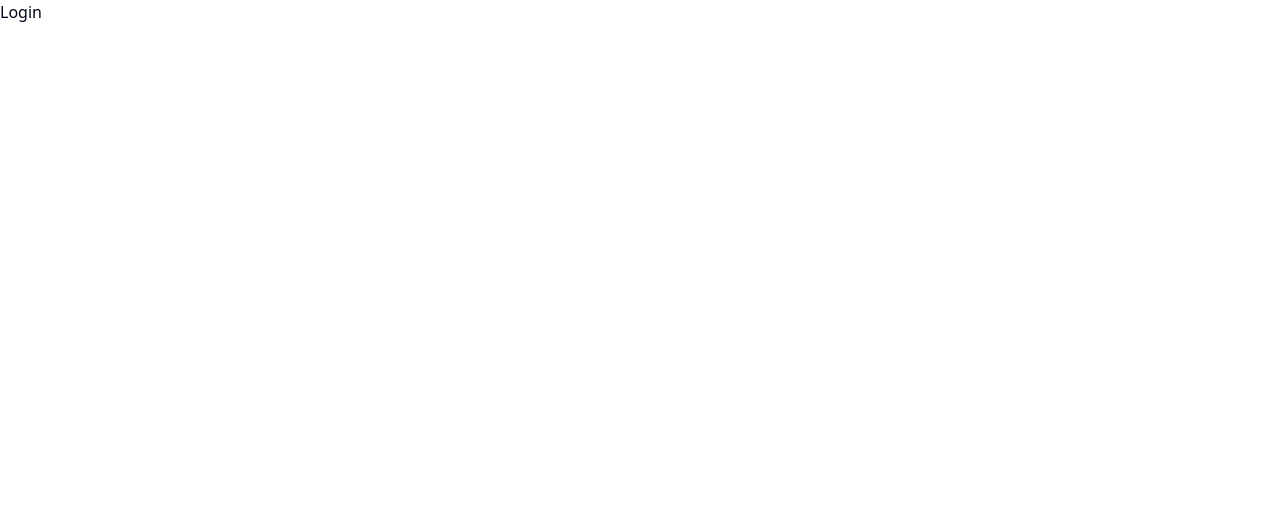
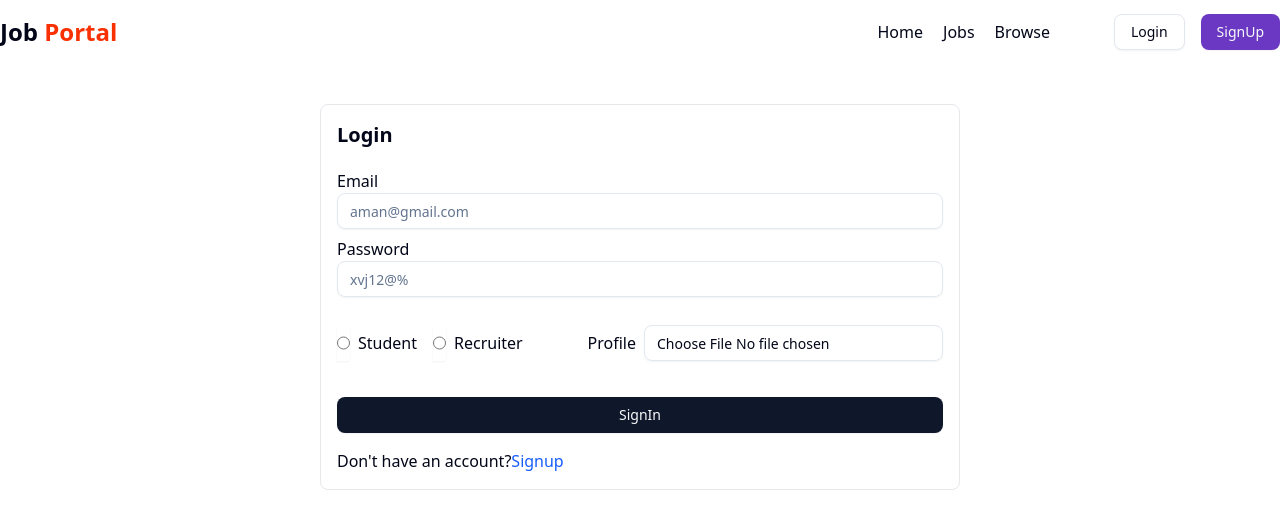
Before and after one commit to aman-singh78/jobPortal-frontend, a React (Vite) app: page /login in a window 1280 px wide. Shown: the top 528 px of the page. Built offline with nearby package versions, Linux system fonts and the light colour scheme.

Commit message:
Login and Signup page completed

```diff
--- a/src/components/ui/auth/Login.jsx
+++ b/src/components/ui/auth/Login.jsx
@@ -1,7 +1,67 @@
 import React from "react";
+import NavBar from "../shared/NavBar";
+import { Label } from "@radix-ui/react-label";
+import { Input } from "../input";
+import { RadioGroup } from "../radio-group";
+import { Button } from "../button";
+import { Link } from "react-router-dom";
 
 const Login = () => {
-  return <div>Login</div>;
+  return (
+    <div>
+      <NavBar />
+      <div className="flex items-center justify-center max-w-7xl mx-auto">
+        <form className="w-1/2 border border-gray-200 rounded-md p-4 my-10">
+          <h1 className="font-bold text-xl mb-5">Login</h1>
+
+          <div className="my-2">
+            <Label>Email</Label>
+            <Input type="email" placeholder="aman@gmail.com" />
+          </div>
+          <div className="my-2">
+            <Label>Password</Label>
+            <Input type="password" placeholder="xvj12@%" />
+          </div>
+
+          <div className="flex items-center justify-between">
+            <RadioGroup className="flex items-center gap-4 my-5">
+              <div className="flex items-center space-x-2">
+                <Input
+                  type="radio"
+                  name="role"
+                  value="student"
+                  className="cursor-pointer"
+                />
+                <Label htmlFor="option-one">Student</Label>
+              </div>
+              <div className="flex items-center space-x-2">
+                <Input
+                  type="radio"
+                  name="role"
+                  value="recruiter"
+                  className="cursor-pointer"
+                />
+                <Label htmlFor="option-two">Recruiter</Label>
+              </div>
+            </RadioGroup>
+            <div className="flex items-center gap-2">
+              <label>Profile</label>
+              <Input accept="image/*" type="file" className="cursor-pointer" />
+            </div>
+          </div>
+          <Button type="submit" className="w-full my-4">
+            SignIn
+          </Button>
+          <span className="text-small">
+            Don't have an account?
+            <Link to="/signup" className="text-blue-600">
+              Signup
+            </Link>
+          </span>
+        </form>
+      </div>
+    </div>
+  );
 };
 
 export default Login;
--- a/src/components/ui/auth/Signup.jsx
+++ b/src/components/ui/auth/Signup.jsx
@@ -3,6 +3,8 @@
 import { Label } from "@radix-ui/react-label";
 import { Input } from "../input";
 import { RadioGroup, RadioGroupItem } from "../radio-group";
+import { Button } from "../button";
+import { Link } from "react-router-dom";
 
 const Signup = () => {
   return (
@@ -28,17 +30,40 @@
             <Input type="number" placeholder="+91" />
           </div>
           <div className="flex items-center justify-between">
-            <RadioGroup defaultValue="option-one">
+            <RadioGroup className="flex items-center gap-4 my-5">
               <div className="flex items-center space-x-2">
-                <RadioGroupItem value="option-one" id="option-one" />
+                <Input
+                  type="radio"
+                  name="role"
+                  value="student"
+                  className="cursor-pointer"
+                />
                 <Label htmlFor="option-one">Student</Label>
               </div>
               <div className="flex items-center space-x-2">
-                <RadioGroupItem value="option-two" id="option-two" />
+                <Input
+                  type="radio"
+                  name="role"
+                  value="recruiter"
+                  className="cursor-pointer"
+                />
                 <Label htmlFor="option-two">Recruiter</Label>
               </div>
             </RadioGroup>
+            <div className="flex items-center gap-2">
+              <label>Profile</label>
+              <Input accept="image/*" type="file" className="cursor-pointer" />
+            </div>
           </div>
+          <Button type="submit" className="w-full my-4">
+            Signup
+          </Button>
+          <span className="text-small">
+            Already have an account?
+            <Link to="/login" className="text-blue-600">
+              Login
+            </Link>
+          </span>
         </form>
       </div>
     </div>
```
